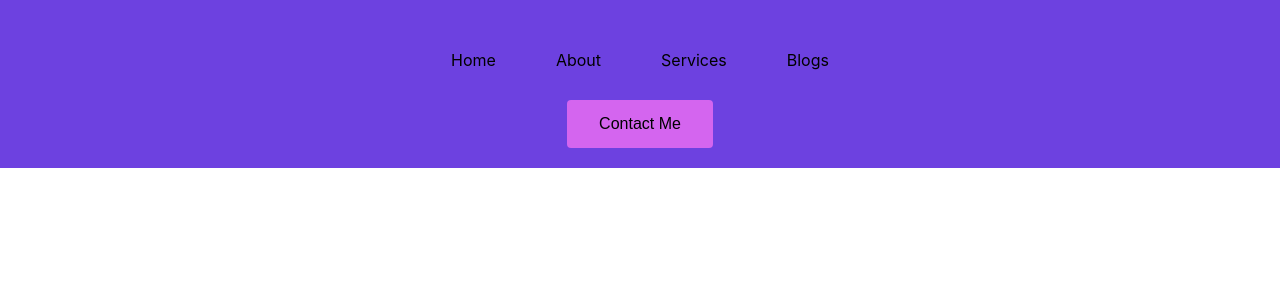
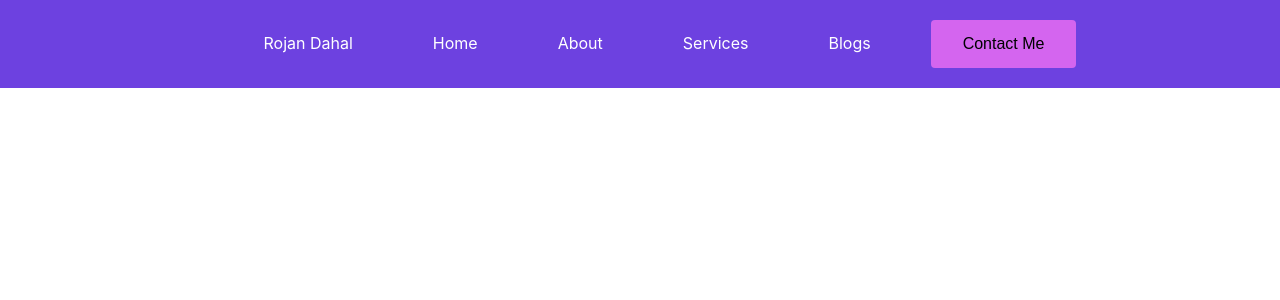
Before and after one commit to rojandahal/portfolio, a React (Create React App) app: page / in a window 1280 px wide. Shown: the top 300 px of the page. Built offline with nearby package versions, Linux system fonts and the light colour scheme.

Commit message:
Menu style updated

```diff
--- a/src/components/Menu/Menu.js
+++ b/src/components/Menu/Menu.js
@@ -1,10 +1,11 @@
 import React from "react";
-import "./menu.css"
+import "./menu.css";
 
 export default function Menu() {
   return (
     <>
-      <ul>
+      <ul className="menu-ul">
+        <li className="float-left">Rojan Dahal</li>
         <li>Home</li>
         <li>About</li>
         <li>Services</li>
--- a/src/components/Menu/menu.css
+++ b/src/components/Menu/menu.css
@@ -1,12 +1,23 @@
-ul {
+.menu-ul {
+  display: inline;
   list-style-type: none;
-  padding: 0;
+  padding: 20px;
   margin: 0;
 }
 
 li {
-  display: inline-block;
+  display: inline;
   font-size: 16px;
+  color: white;
   margin: 20px;
-  padding: 10px;
+  padding: 20px;
 }
+
+li:hover {
+    color:aqua;
+    cursor: pointer;
+}
+
+.float-left:hover {
+    font-size: 18px;
+}
```
